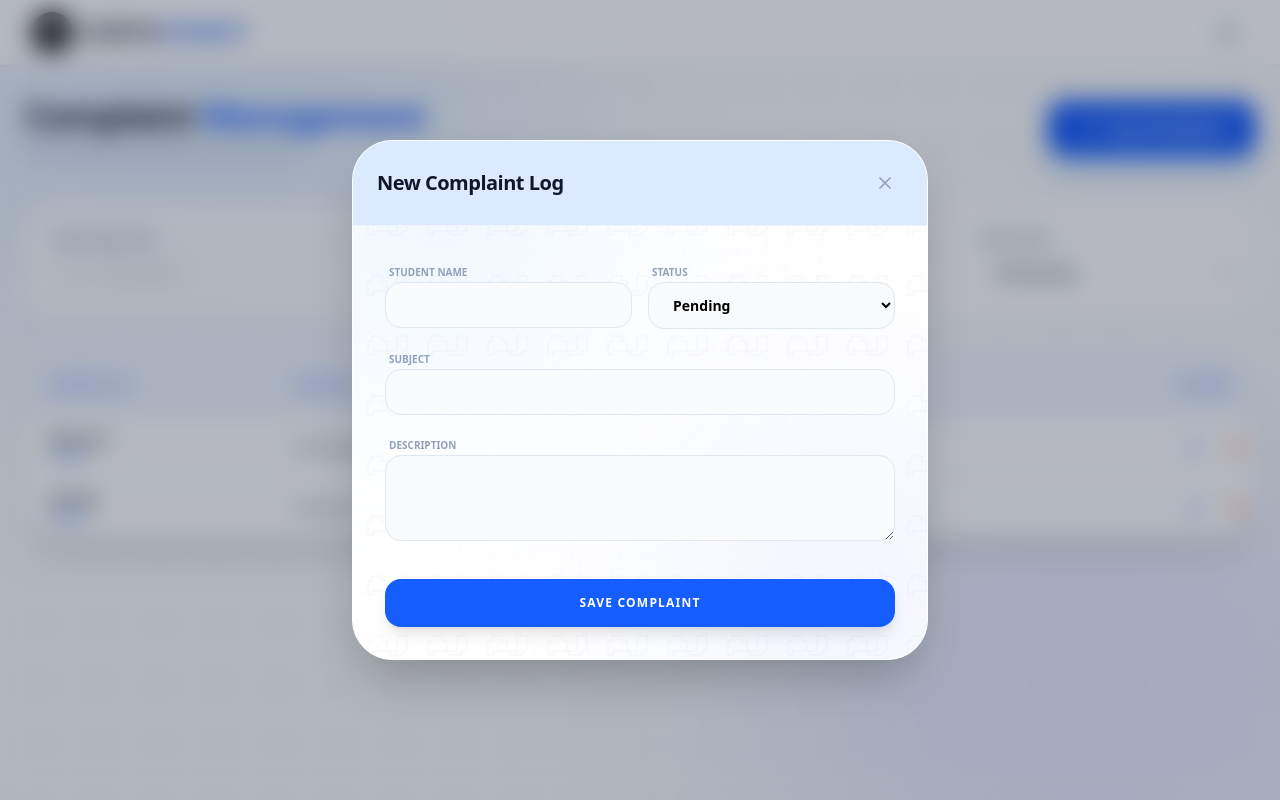
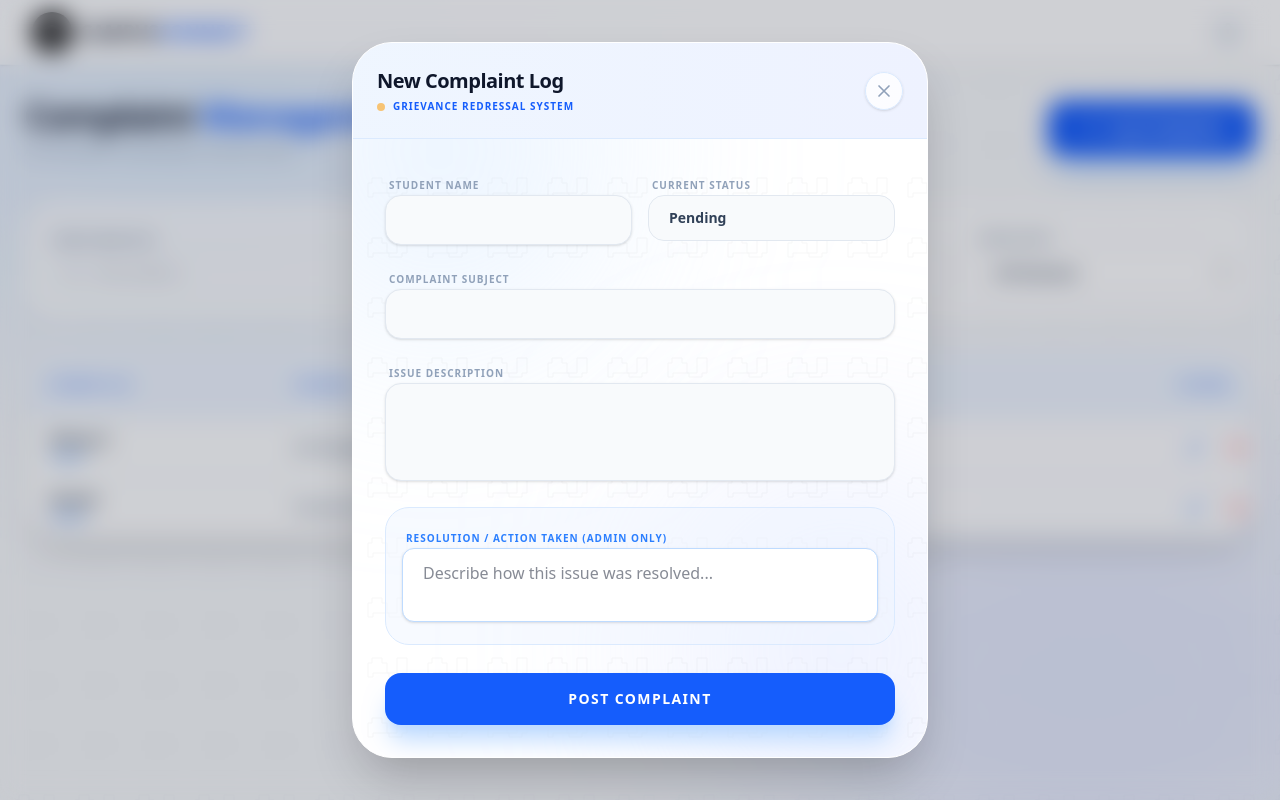
Before and after one commit to Dhivya-Fullstackwebdevelopment/Digital-Notice-Board-Admin, a React (Vite) app: page /complaints in a window 1280 px wide. Both pictures are taken after a click on the button "Log Complaint". Built offline with nearby package versions, Linux system fonts and the light colour scheme.

Commit message:
updated complaint modal

```diff
--- a/src/components/Complaintpopups/ComplaintModal.tsx
+++ b/src/components/Complaintpopups/ComplaintModal.tsx
@@ -4,63 +4,92 @@ import { BackgroundEffect } from "../BackgroundEffect";
 
 export default function ComplaintModal({ isOpen, onClose, onSave, initialData }: any) {
   const [formData, setFormData] = useState({
-    name: "", compID: "", category: "Anti-Ragging", dept: "Computer Science", subject: "", status: "Pending", description: ""
+    name: "",
+    compID: "",
+    category: "Anti-Ragging",
+    dept: "Computer Science",
+    subject: "",
+    status: "Pending",
+    description: "",
+    resolution: "" // New field for Admin
   });
 
   useEffect(() => {
-    if (initialData) setFormData(initialData);
-    else setFormData({ name: "", compID: "", category: "Anti-Ragging", dept: "Computer Science", subject: "", status: "Pending", description: "" });
+    if (initialData) setFormData({ ...initialData, resolution: initialData.resolution || "" });
+    else setFormData({ name: "", compID: "", category: "Anti-Ragging", dept: "Computer Science", subject: "", status: "Pending", description: "", resolution: "" });
   }, [initialData, isOpen]);
 
   if (!isOpen) return null;
 
   return (
-    <div className="fixed inset-0 z-[100] flex items-center justify-center p-4 bg-slate-900/30 backdrop-blur-md">
-      <div className="bg-white w-full max-w-xl rounded-[2.5rem] shadow-2xl overflow-hidden relative border border-white">
+    <div className="fixed inset-0 z-[100] flex items-center justify-center p-4 bg-slate-900/20 backdrop-blur-md">
+      <div className="bg-white w-full max-w-xl rounded-[2.5rem] shadow-2xl overflow-hidden border border-white relative">
         <BackgroundEffect />
 
-        <div className="relative z-10 bg-blue-100 p-6 flex justify-between items-center border-b border-slate-100">
-          <h2 className="text-xl font-black  text-slate-900 tracking-tight">
-            {initialData ? "Edit Complaint" : "New Complaint Log"}
-          </h2>
-          <button onClick={onClose} className="p-2 text-slate-400 hover:text-red-500 transition-all">
+        {/* Header - Matches Notice Style */}
+        <div className="relative z-10 bg-gradient-to-r from-blue-50 to-indigo-50 p-6 flex justify-between items-center border-b border-blue-100">
+          <div>
+            <h2 className="text-xl font-black text-slate-900 tracking-tight">
+              {initialData ? "Resolve Complaint" : "New Complaint Log"}
+            </h2>
+            <div className="flex items-center gap-2 mt-1">
+              <span className={`w-2 h-2 rounded-full animate-pulse ${formData.status === 'Resolved' ? 'bg-green-500' : 'bg-amber-500'}`} />
+              <p className="text-[10px] font-bold text-blue-600 uppercase tracking-widest">Grievance Redressal System</p>
+            </div>
+          </div>
+          <button onClick={onClose} className="p-2 bg-white/80 hover:bg-white text-slate-400 hover:text-blue-600 rounded-full shadow-sm transition-all border border-blue-100">
             <HiOutlineX size={20} />
           </button>
         </div>
 
-        <div className="p-8 relative z-10">
-          <form className="space-y-4" onSubmit={(e) => { e.preventDefault(); onSave(formData); }}>
+        <div className="p-8 relative z-10 max-h-[80vh] overflow-y-auto custom-scrollbar">
+          <form className="space-y-5" onSubmit={(e) => { e.preventDefault(); onSave(formData); }}>
+
+            {/* Row 1: Student Name & Status */}
             <div className="grid grid-cols-2 gap-4">
-              <div className="space-y-1">
-                <label className="text-[10px] font-black uppercase text-slate-400 ml-1">Student Name</label>
+              <div className="space-y-2">
+                <label className="text-[10px] font-black uppercase tracking-widest text-slate-400 ml-1">Student Name</label>
                 <input required value={formData.name} onChange={e => setFormData({ ...formData, name: e.target.value })}
-                  className="w-full px-5 py-3 rounded-2xl text-black  bg-slate-50 border border-slate-200 outline-none focus:bg-white font-bold text-sm" />
+                  className="w-full text-slate-900 px-5 py-3 rounded-2xl bg-slate-50 border border-slate-200 outline-none focus:ring-4 focus:ring-blue-500/10 focus:border-blue-400 focus:bg-white transition-all font-bold shadow-sm" />
               </div>
-              <div className="space-y-1">
-                <label className="text-[10px] font-black uppercase text-slate-400 ml-1">Status</label>
+              <div className="space-y-2">
+                <label className="text-[10px] font-black uppercase tracking-widest text-slate-400 ml-1">Current Status</label>
                 <select value={formData.status} onChange={e => setFormData({ ...formData, status: e.target.value })}
-                  className="w-full px-5 py-3 rounded-2xl text-black bg-slate-50 border border-slate-200 outline-none font-bold text-sm cursor-pointer">
-                  <option>Pending</option>
-                  <option>In Progress</option>
-                  <option>Resolved</option>
+                  className="w-full px-5 py-3 rounded-2xl bg-slate-50 border border-slate-200 outline-none focus:ring-4 focus:ring-blue-500/10 font-bold text-sm text-slate-700 appearance-none cursor-pointer">
+                  <option value="Pending">Pending</option>
+                  <option value="In Progress">In Progress</option>
+                  <option value="Resolved">Resolved</option>
                 </select>
               </div>
             </div>
 
-            <div className="space-y-1">
-              <label className="text-[10px] font-black uppercase text-slate-400 ml-1">Subject</label>
+            {/* Row 2: Subject */}
+            <div className="space-y-2">
+              <label className="text-[10px] font-black uppercase tracking-widest text-slate-400 ml-1">Complaint Subject</label>
               <input required value={formData.subject} onChange={e => setFormData({ ...formData, subject: e.target.value })}
-                className="w-full px-5 py-3 rounded-2xl text-black bg-slate-50 border border-slate-200 outline-none focus:bg-white font-bold text-sm" />
+                className="w-full text-slate-900 px-5 py-3 rounded-2xl bg-slate-50 border border-slate-200 outline-none focus:ring-4 focus:ring-blue-500/10 focus:border-blue-400 focus:bg-white transition-all font-bold shadow-sm" />
             </div>
 
-            <div className="space-y-1">
-              <label className="text-[10px] font-black uppercase text-slate-400 ml-1">Description</label>
+            {/* Row 3: Description */}
+            <div className="space-y-2">
+              <label className="text-[10px] font-black uppercase tracking-widest text-slate-400 ml-1">Issue Description</label>
               <textarea rows={3} value={formData.description} onChange={e => setFormData({ ...formData, description: e.target.value })}
-                className="w-full px-5 py-3 rounded-2xl text-black bg-slate-50 border border-slate-200 outline-none focus:bg-white text-sm" />
+                className="w-full text-slate-900 px-5 py-3 rounded-2xl bg-slate-50 border border-slate-200 outline-none focus:ring-4 focus:ring-blue-500/10 transition-all font-medium resize-none shadow-sm" />
             </div>
 
-            <button type="submit" className="w-full bg-blue-600 text-white py-4 rounded-2xl font-black shadow-lg hover:bg-blue-700 transition-all uppercase tracking-widest text-xs mt-4">
-              {initialData ? "Update Record" : "Save Complaint"}
+            {/* NEW: Admin Resolution Field (Highlighted) */}
+            <div className="space-y-2 p-4 bg-blue-50/50 rounded-3xl border border-blue-100">
+              <label className="text-[10px] font-black uppercase tracking-widest text-blue-500 ml-1">Resolution / Action Taken (Admin Only)</label>
+              <textarea
+                placeholder="Describe how this issue was resolved..."
+                rows={2}
+                value={formData.resolution}
+                onChange={e => setFormData({ ...formData, resolution: e.target.value })}
+                className="w-full text-slate-900 px-5 py-3 rounded-xl bg-white border border-blue-200 outline-none focus:ring-4 focus:ring-blue-500/10 transition-all font-medium resize-none shadow-sm" />
+            </div>
+
+            <button type="submit" className="w-full text-white bg-blue-600 py-4 rounded-2xl font-black text-sm shadow-xl shadow-blue-200 hover:bg-blue-700 hover:-translate-y-1 transition-all mt-2 uppercase tracking-widest">
+              {initialData ? "Update & Finalize Record" : "Post Complaint"}
             </button>
           </form>
         </div>
```
